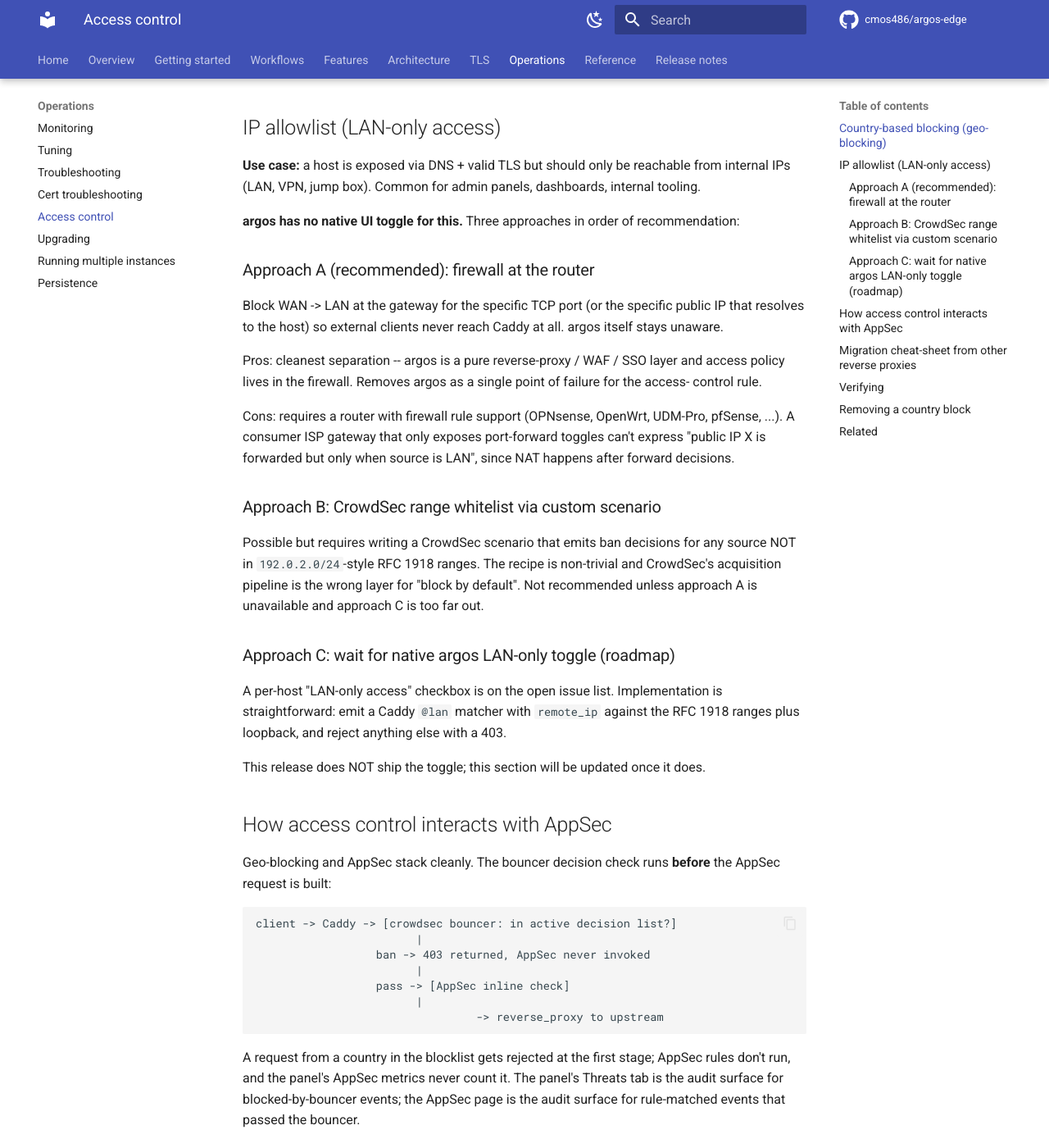
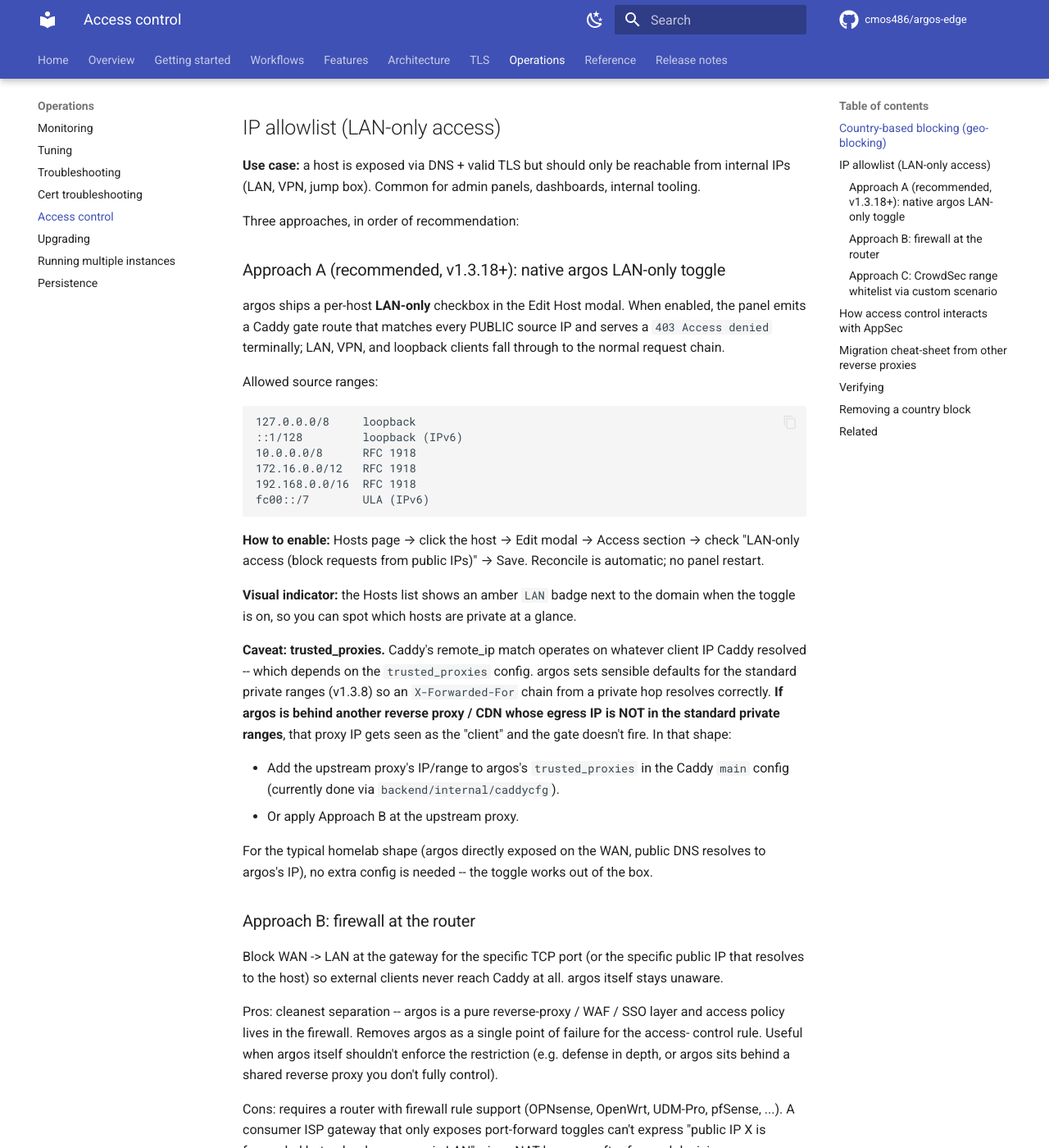
Before and after one commit to cmos486/argos-edge, an MkDocs documentation site: the page built from docs/operations/access-control.md, in a window 1280 px wide and 1400 px high, scrolled down 1344 px. Shown: the whole window at 82% size. Built offline with MkDocs 1.6.1 and Material for MkDocs 9.7.7, drawn with Linux system fonts in a browser that asks for light colours; comment, search, counter and statistics services are not loaded; some of the changed text lies outside the part shown.

Commit message:
docs: update access-control.md and troubleshooting.md for lan_only

````diff
--- a/docs/operations/access-control.md
+++ b/docs/operations/access-control.md
@@ -75,10 +75,54 @@
 only be reachable from internal IPs (LAN, VPN, jump box). Common
 for admin panels, dashboards, internal tooling.
 
-**argos has no native UI toggle for this.** Three approaches in
-order of recommendation:
+Three approaches, in order of recommendation:
 
-### Approach A (recommended): firewall at the router
+### Approach A (recommended, v1.3.18+): native argos LAN-only toggle
+
+argos ships a per-host **LAN-only** checkbox in the Edit Host
+modal. When enabled, the panel emits a Caddy gate route that
+matches every PUBLIC source IP and serves a `403 Access denied`
+terminally; LAN, VPN, and loopback clients fall through to the
+normal request chain.
+
+Allowed source ranges:
+
+```
+127.0.0.0/8     loopback
+::1/128         loopback (IPv6)
+10.0.0.0/8      RFC 1918
+172.16.0.0/12   RFC 1918
+192.168.0.0/16  RFC 1918
+fc00::/7        ULA (IPv6)
+```
+
+**How to enable:** Hosts page → click the host → Edit modal →
+Access section → check "LAN-only access (block requests from
+public IPs)" → Save. Reconcile is automatic; no panel restart.
+
+**Visual indicator:** the Hosts list shows an amber `LAN` badge
+next to the domain when the toggle is on, so you can spot which
+hosts are private at a glance.
+
+**Caveat: trusted_proxies.** Caddy's remote_ip match operates
+on whatever client IP Caddy resolved -- which depends on the
+`trusted_proxies` config. argos sets sensible defaults for
+the standard private ranges (v1.3.8) so an `X-Forwarded-For`
+chain from a private hop resolves correctly. **If argos is
+behind another reverse proxy / CDN whose egress IP is NOT in
+the standard private ranges**, that proxy IP gets seen as the
+"client" and the gate doesn't fire. In that shape:
+
+- Add the upstream proxy's IP/range to argos's
+  `trusted_proxies` in the Caddy `main` config (currently
+  done via `backend/internal/caddycfg`).
+- Or apply Approach B at the upstream proxy.
+
+For the typical homelab shape (argos directly exposed on the
+WAN, public DNS resolves to argos's IP), no extra config is
+needed -- the toggle works out of the box.
+
+### Approach B: firewall at the router
 
 Block WAN -> LAN at the gateway for the specific TCP port (or
 the specific public IP that resolves to the host) so external
@@ -87,7 +131,9 @@
 Pros: cleanest separation -- argos is a pure reverse-proxy /
 WAF / SSO layer and access policy lives in the firewall.
 Removes argos as a single point of failure for the access-
-control rule.
+control rule. Useful when argos itself shouldn't enforce the
+restriction (e.g. defense in depth, or argos sits behind a
+shared reverse proxy you don't fully control).
 
 Cons: requires a router with firewall rule support
 (OPNsense, OpenWrt, UDM-Pro, pfSense, ...). A consumer ISP
@@ -95,24 +141,14 @@
 "public IP X is forwarded but only when source is LAN", since
 NAT happens after forward decisions.
 
-### Approach B: CrowdSec range whitelist via custom scenario
+### Approach C: CrowdSec range whitelist via custom scenario
 
 Possible but requires writing a CrowdSec scenario that emits
 ban decisions for any source NOT in `192.0.2.0/24`-style RFC
 1918 ranges. The recipe is non-trivial and CrowdSec's
 acquisition pipeline is the wrong layer for "block by
-default". Not recommended unless approach A is unavailable
-and approach C is too far out.
-
-### Approach C: wait for native argos LAN-only toggle (roadmap)
-
-A per-host "LAN-only access" checkbox is on the open issue
-list. Implementation is straightforward: emit a Caddy
-`@lan` matcher with `remote_ip` against the RFC 1918 ranges
-plus loopback, and reject anything else with a 403.
-
-This release does NOT ship the toggle; this section will be
-updated once it does.
+default". Not recommended unless A and B are both unavailable
+in your stack.
 
 ## How access control interacts with AppSec
 
````
Also changed, not shown: docs/operations/troubleshooting.md (+51 -6 lines).
